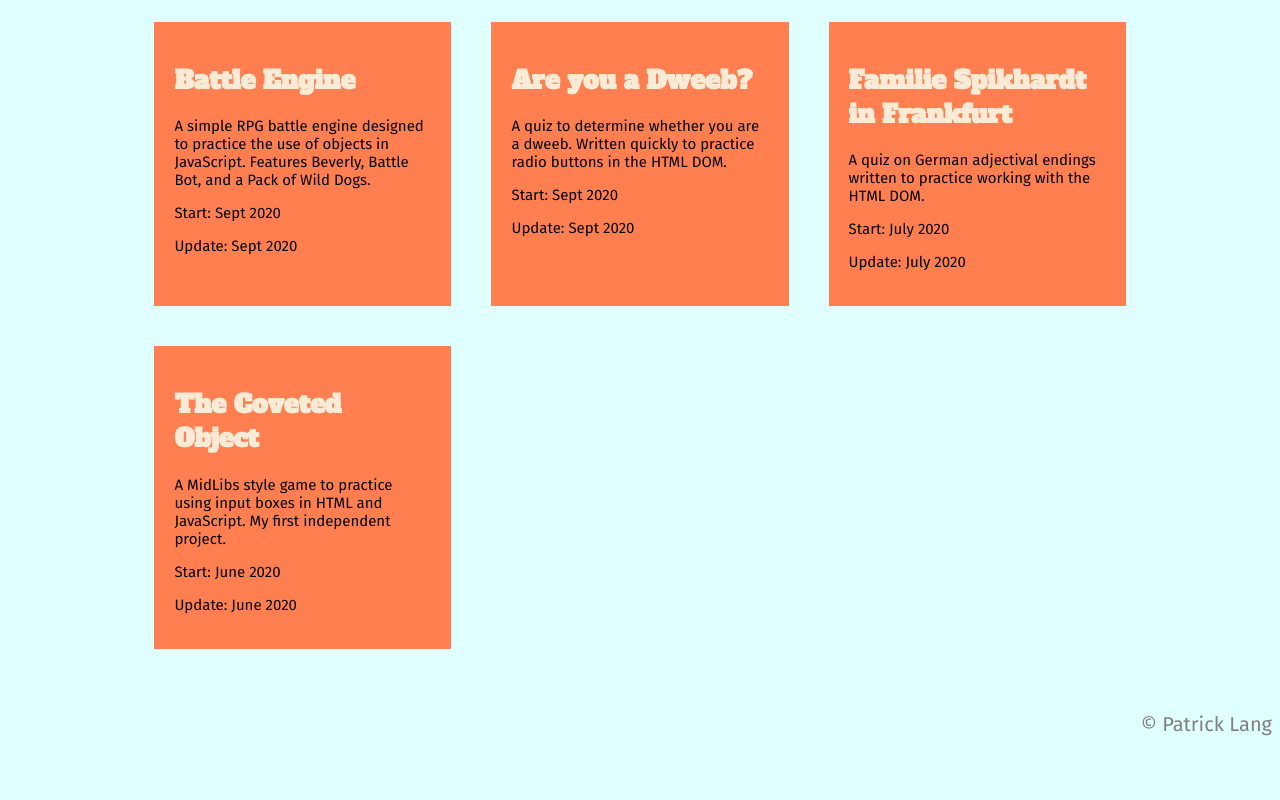
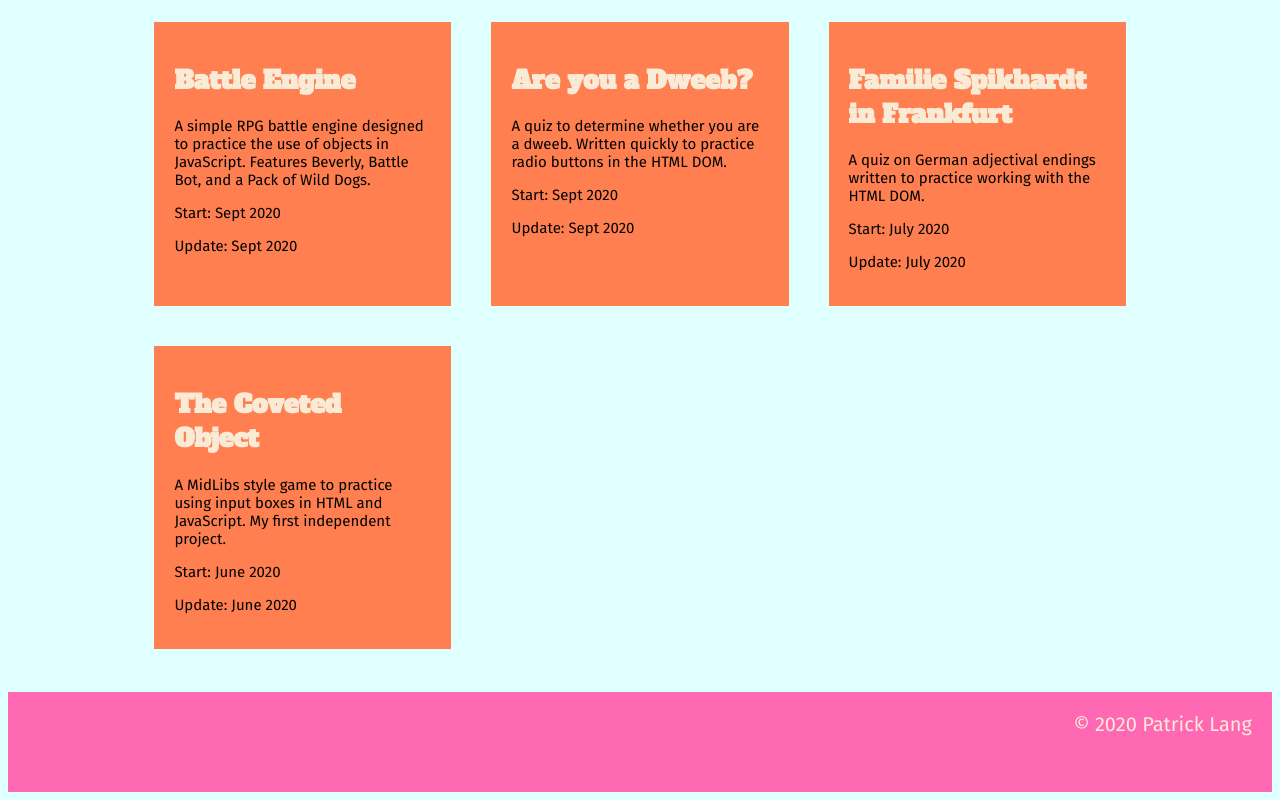
Before and after one commit to patricklang87/portfolio, a plain HTML site: page index.html in a window 1280 px wide. Shown: the part 1387-2187 px from the top of the page. Before the commit the page ends 2143 px from the top, so only its background shows below. Drawn offline with Linux system fonts and the light colour scheme.

Commit message:
add footer

```diff
--- a/index.html
+++ b/index.html
@@ -37,9 +37,9 @@
                 </div>
             </div>
         <br>
-        <div id="footer">
-            <p>&copy; Patrick Lang</p>
-        </div>
+        <footer>
+            <p>&copy; 2020 Patrick Lang</p>
+        </footer>
         <script src="index.js" async defer></script>
     </body>
 </html>
--- a/resources/css/style.css
+++ b/resources/css/style.css
@@ -62,14 +62,21 @@ body {
     font-size: .75rem;
 }
 
-#footer {
-    text-align: right;
-    color: grey
+footer {
+    color: antiquewhite;
+    background-color: hotpink;
+    height: 100px;
+    padding-right: 20px;
+    display: flex;
+    justify-content: right;
+    align-content: center;
 }
+
+
 
 .heading {
     font-family: 'Alfa Slab One', cursive;
-    color: antiquewhite
+    color: antiquewhite;
 }
 
 h2 {
```
